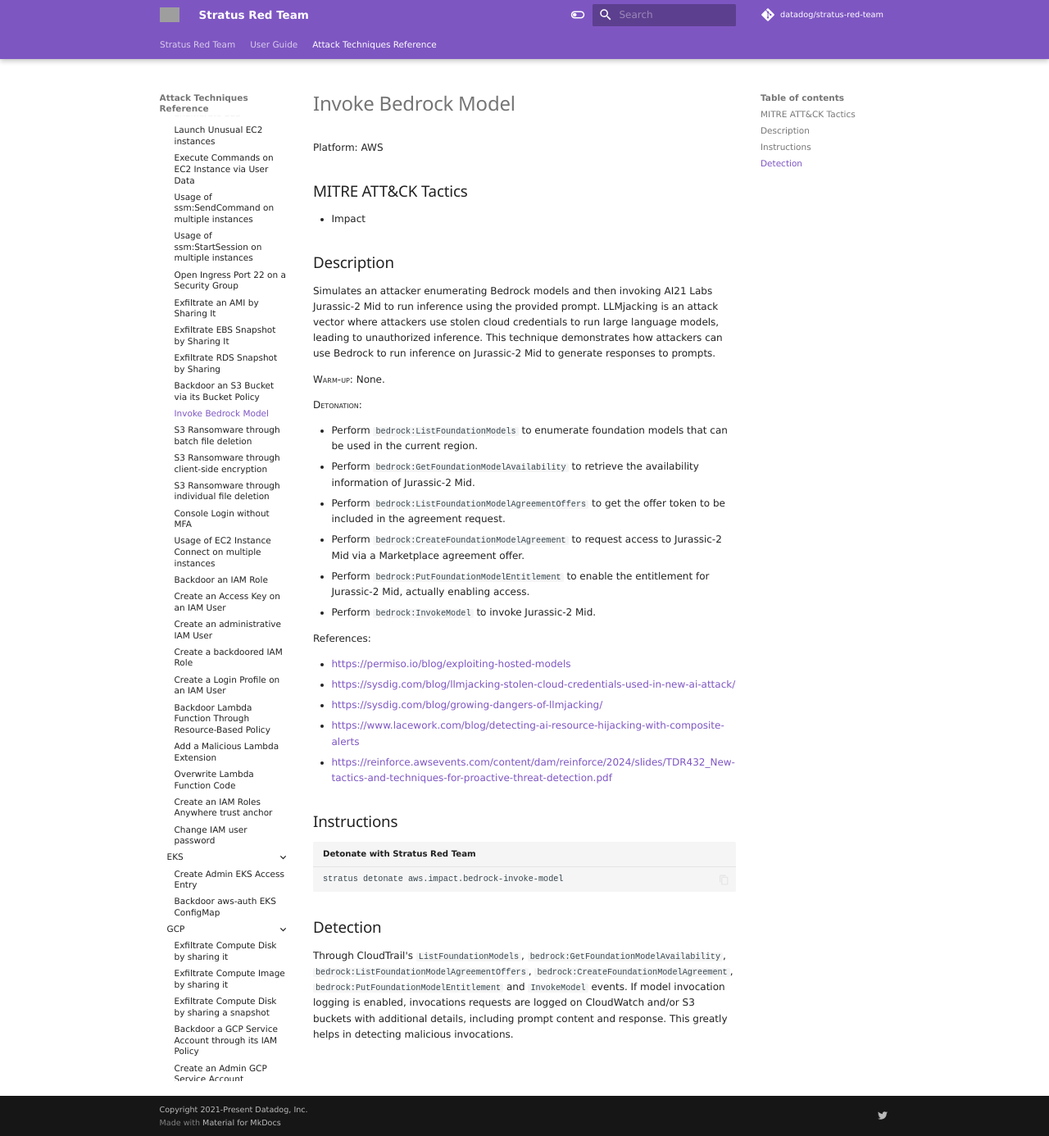
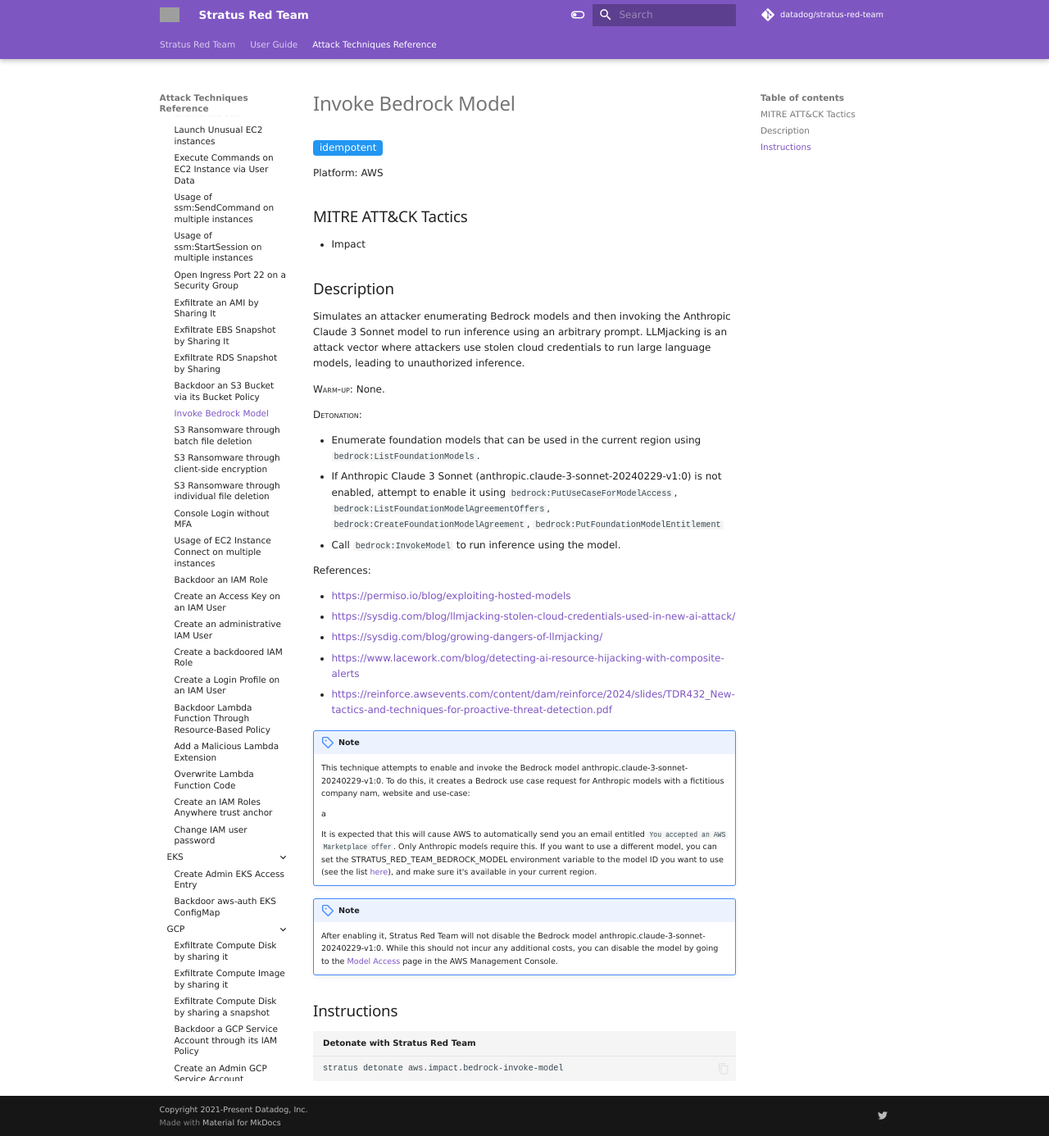
Before and after one commit to DataDog/stratus-red-team, an MkDocs documentation site: the page built from docs/attack-techniques/AWS/aws.impact.bedrock-invoke-model.md, in a window 1280 px wide and 1386 px high. Shown: the whole window at 82% size. Built offline with MkDocs 1.6.1 and Material for MkDocs 9.7.7, drawn with Linux system fonts in a browser that asks for light colours; nearby versions of some CDN libraries; library files that are not in the unit come from our copies; comment, search, counter and statistics services are not loaded; grey boxes are pictures that could not be loaded.

Commit message:
autogenerate docs

````diff
--- a/docs/attack-techniques/AWS/aws.impact.bedrock-invoke-model.md
+++ b/docs/attack-techniques/AWS/aws.impact.bedrock-invoke-model.md
@@ -5,7 +5,7 @@
 # Invoke Bedrock Model
 
 
-
+ <span class="smallcaps w3-badge w3-blue w3-round w3-text-white" title="This attack technique can be detonated multiple times">idempotent</span>
 
 Platform: AWS
 
@@ -17,18 +17,15 @@
 ## Description
 
 
-Simulates an attacker enumerating Bedrock models and then invoking AI21 Labs Jurassic-2 Mid to run inference using the provided prompt. LLMjacking is an attack vector where attackers use stolen cloud credentials to run large language models, leading to unauthorized inference. This technique demonstrates how attackers can use Bedrock to run inference on Jurassic-2 Mid to generate responses to prompts.
+Simulates an attacker enumerating Bedrock models and then invoking the Anthropic Claude 3 Sonnet model to run inference using an arbitrary prompt. LLMjacking is an attack vector where attackers use stolen cloud credentials to run large language models, leading to unauthorized inference.
 
 <span style="font-variant: small-caps;">Warm-up</span>: None.
 
 <span style="font-variant: small-caps;">Detonation</span>:
 
-- Perform <code>bedrock:ListFoundationModels</code> to enumerate foundation models that can be used in the current region.
-- Perform <code>bedrock:GetFoundationModelAvailability</code> to retrieve the availability information of Jurassic-2 Mid.
-- Perform <code>bedrock:ListFoundationModelAgreementOffers</code> to get the offer token to be included in the agreement request.
-- Perform <code>bedrock:CreateFoundationModelAgreement</code> to request access to Jurassic-2 Mid via a Marketplace agreement offer.
-- Perform <code>bedrock:PutFoundationModelEntitlement</code> to enable the entitlement for Jurassic-2 Mid, actually enabling access.
-- Perform <code>bedrock:InvokeModel</code> to invoke Jurassic-2 Mid.
+- Enumerate foundation models that can be used in the current region using <code>bedrock:ListFoundationModels</code>.
+- If Anthropic Claude 3 Sonnet (anthropic.claude-3-sonnet-20240229-v1:0) is not enabled, attempt to enable it using <code>bedrock:PutUseCaseForModelAccess</code>, <code>bedrock:ListFoundationModelAgreementOffers</code>, <code>bedrock:CreateFoundationModelAgreement</code>, <code>bedrock:PutFoundationModelEntitlement</code>
+- Call <code>bedrock:InvokeModel</code> to run inference using the model.
 
 References:
 
@@ -38,14 +35,24 @@
 - https://www.lacework.com/blog/detecting-ai-resource-hijacking-with-composite-alerts
 - https://reinforce.awsevents.com/content/dam/reinforce/2024/slides/TDR432_New-tactics-and-techniques-for-proactive-threat-detection.pdf
 
+!!! note
+
+	This technique attempts to enable and invoke the Bedrock model anthropic.claude-3-sonnet-20240229-v1:0. To do this, it creates a Bedrock use case request for Anthropic models with a fictitious company nam, website and use-case:
+
+	a
+
+	It is expected that this will cause AWS to automatically send you an email entitled <code>You accepted an AWS Marketplace offer</code>.
+	Only Anthropic models require this.
+	If you want to use a different model, you can set the STRATUS_RED_TEAM_BEDROCK_MODEL environment variable to the model ID you want to use (see the list [here](https://docs.aws.amazon.com/bedrock/latest/userguide/model-ids.html)), and make sure it's available in your current region.
+
+!!! note
+
+	After enabling it, Stratus Red Team will not disable the Bedrock model anthropic.claude-3-sonnet-20240229-v1:0.
+	While this should not incur any additional costs, you can disable the model by going to the [Model Access](https://us-east-1.console.aws.amazon.com/bedrock/home?region=us-east-1#/modelaccess) page in the AWS Management Console.
+
 
 ## Instructions
 
 ```bash title="Detonate with Stratus Red Team"
 stratus detonate aws.impact.bedrock-invoke-model
 ```
-## Detection
-
-
-Through CloudTrail's <code>ListFoundationModels</code>, <code>bedrock:GetFoundationModelAvailability</code>, <code>bedrock:ListFoundationModelAgreementOffers</code>, <code>bedrock:CreateFoundationModelAgreement</code>, <code>bedrock:PutFoundationModelEntitlement</code> and <code>InvokeModel</code> events.
-If model invocation logging is enabled, invocations requests are logged on CloudWatch and/or S3 buckets with additional details, including prompt content and response. This greatly helps in detecting malicious invocations.
--- a/docs/index.yaml
+++ b/docs/index.yaml
@@ -180,7 +180,7 @@
           mitreAttackTactics:
             - Impact
           platform: AWS
-          isIdempotent: false
+          isIdempotent: true
         - id: aws.impact.s3-ransomware-batch-deletion
           name: S3 Ransomware through batch file deletion
           isSlow: false
````
